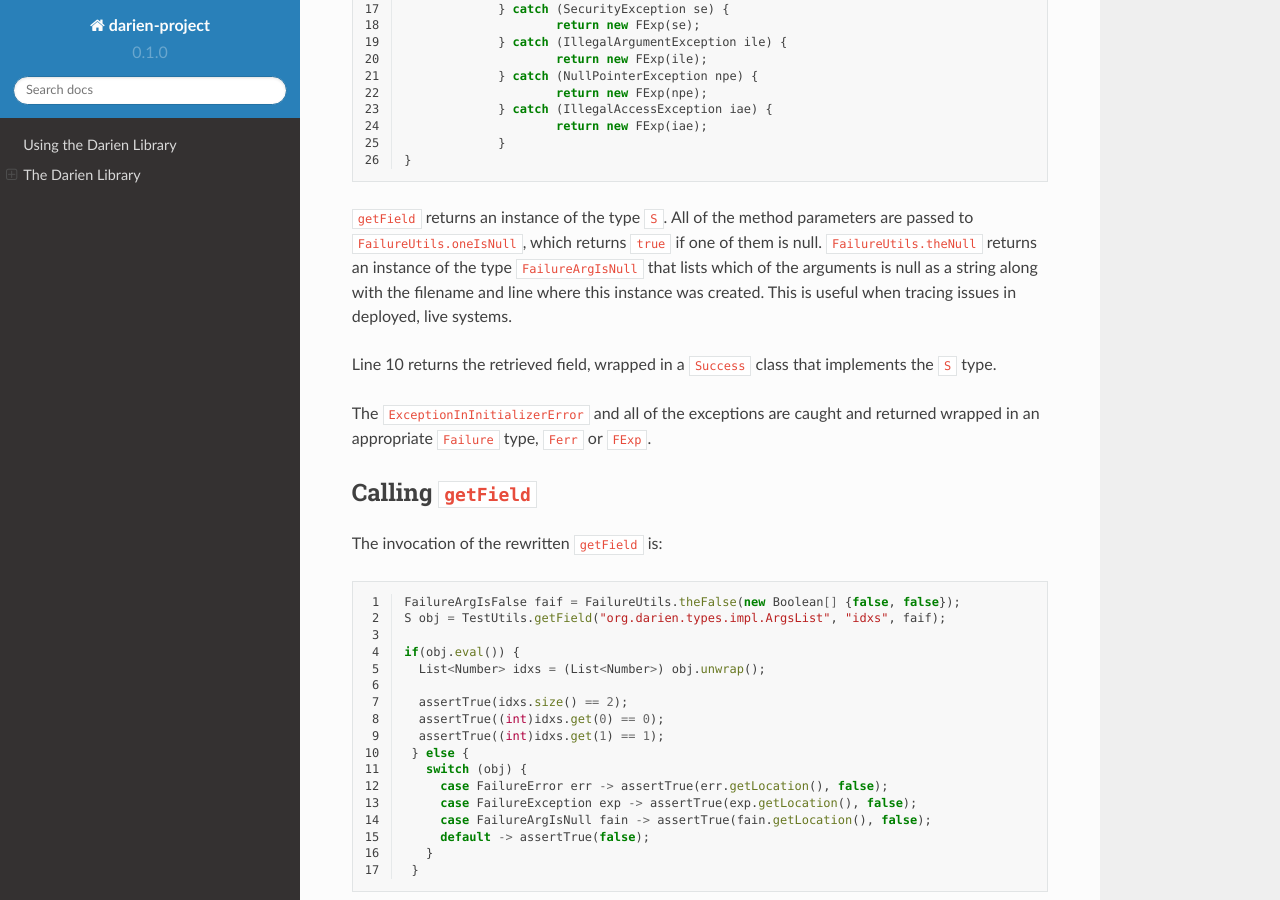
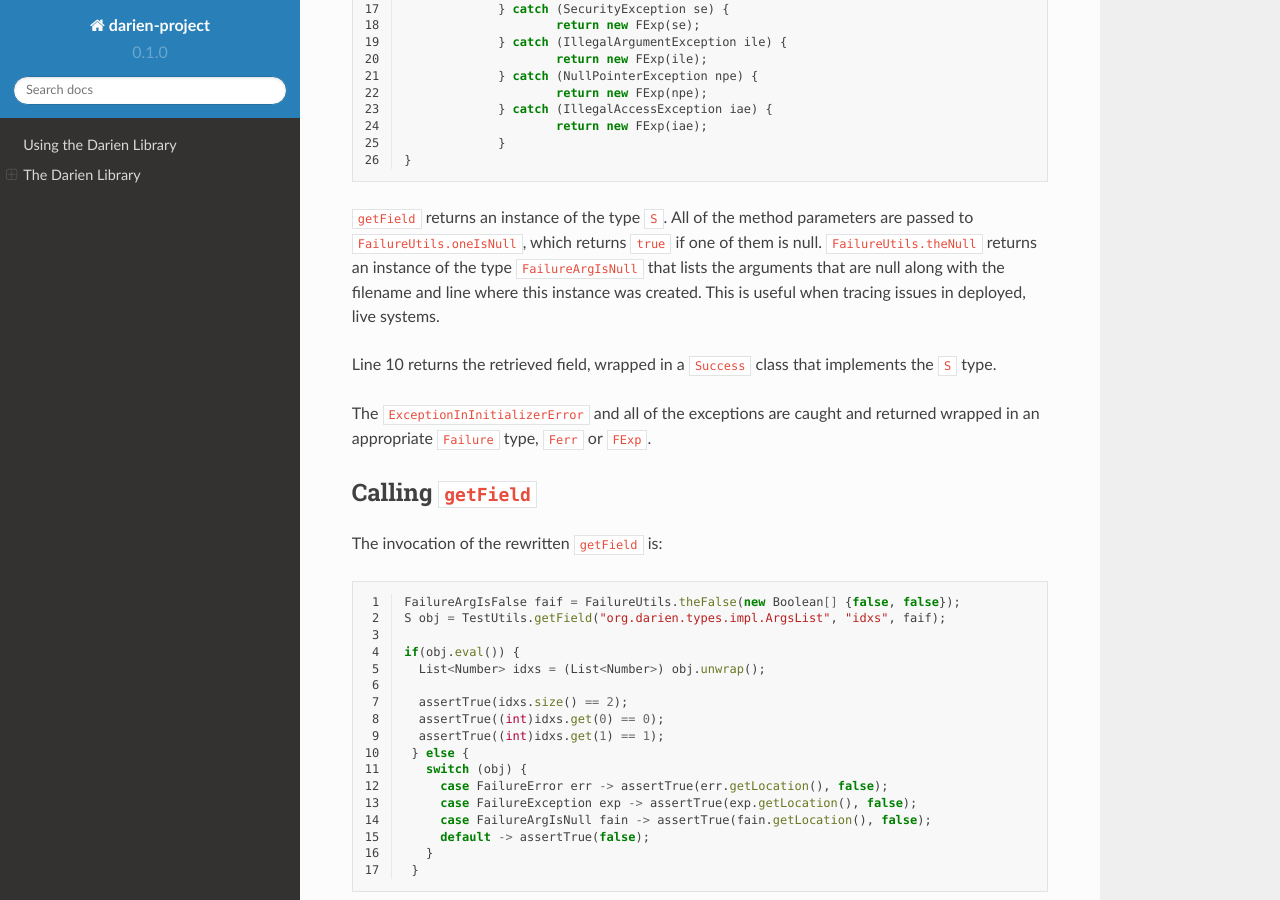
Before and after one commit to jh-evans/readthedocs, a Sphinx documentation site: the page built from docs/source/using.rst, in a window 1280 px wide and 900 px high, scrolled down 1795 px. Built offline with Sphinx 7.4.7 and the Read the Docs theme 2.0.0, drawn with Linux system fonts in a browser that asks for light colours.

Commit message:
Update using.rst

```diff
--- a/docs/source/using.rst
+++ b/docs/source/using.rst
@@ -93,7 +93,7 @@ The code above becomes:
    }
 
 ``getField`` returns an instance of the type ``S``. All of the method parameters are passed to ``FailureUtils.oneIsNull``, which returns ``true`` if one of them is null. ``FailureUtils.theNull`` returns
-an instance of the type ``FailureArgIsNull`` that lists which of the arguments is null as a string along with the filename and line where this instance was created. This is useful when tracing issues in
+an instance of the type ``FailureArgIsNull`` that lists the arguments that are null along with the filename and line where this instance was created. This is useful when tracing issues in
 deployed, live systems.
 
 Line 10 returns the retrieved field, wrapped in a ``Success`` class that implements the ``S`` type.
```
